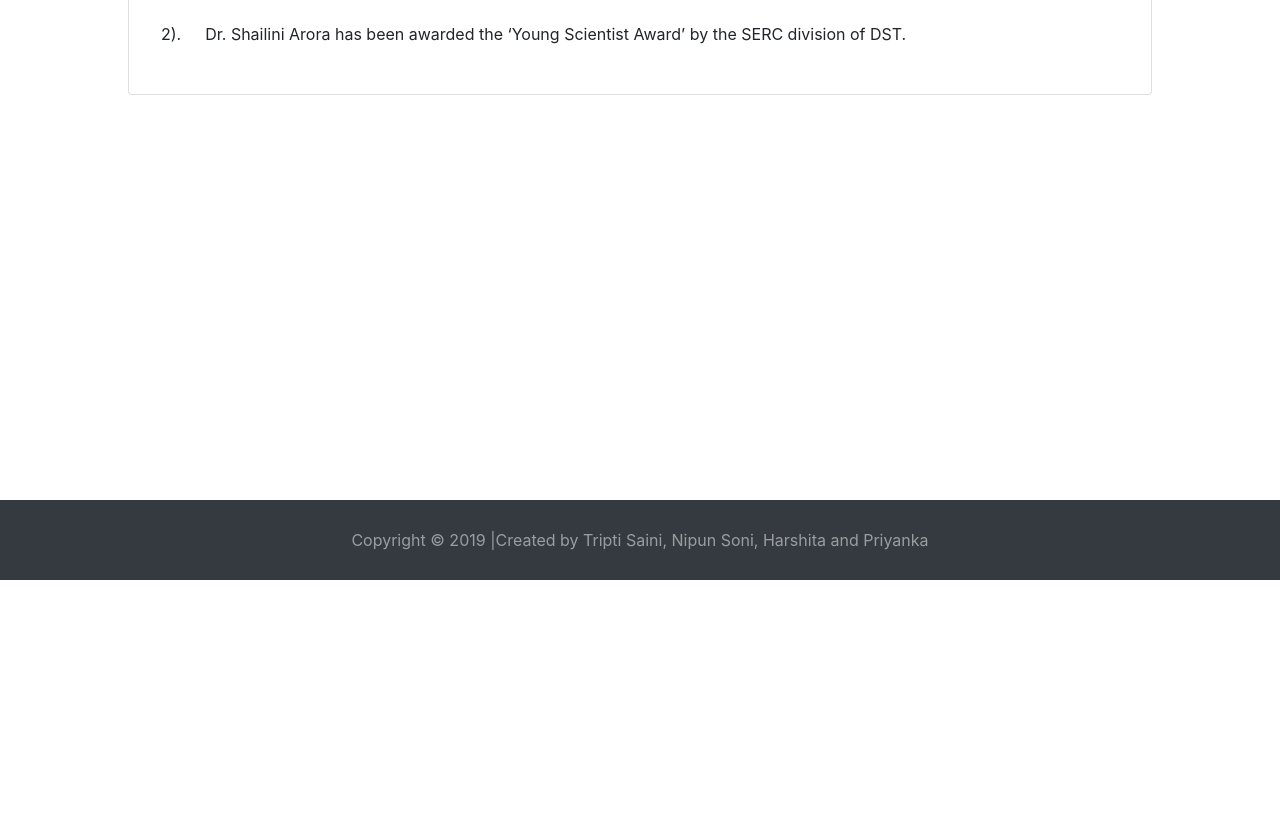
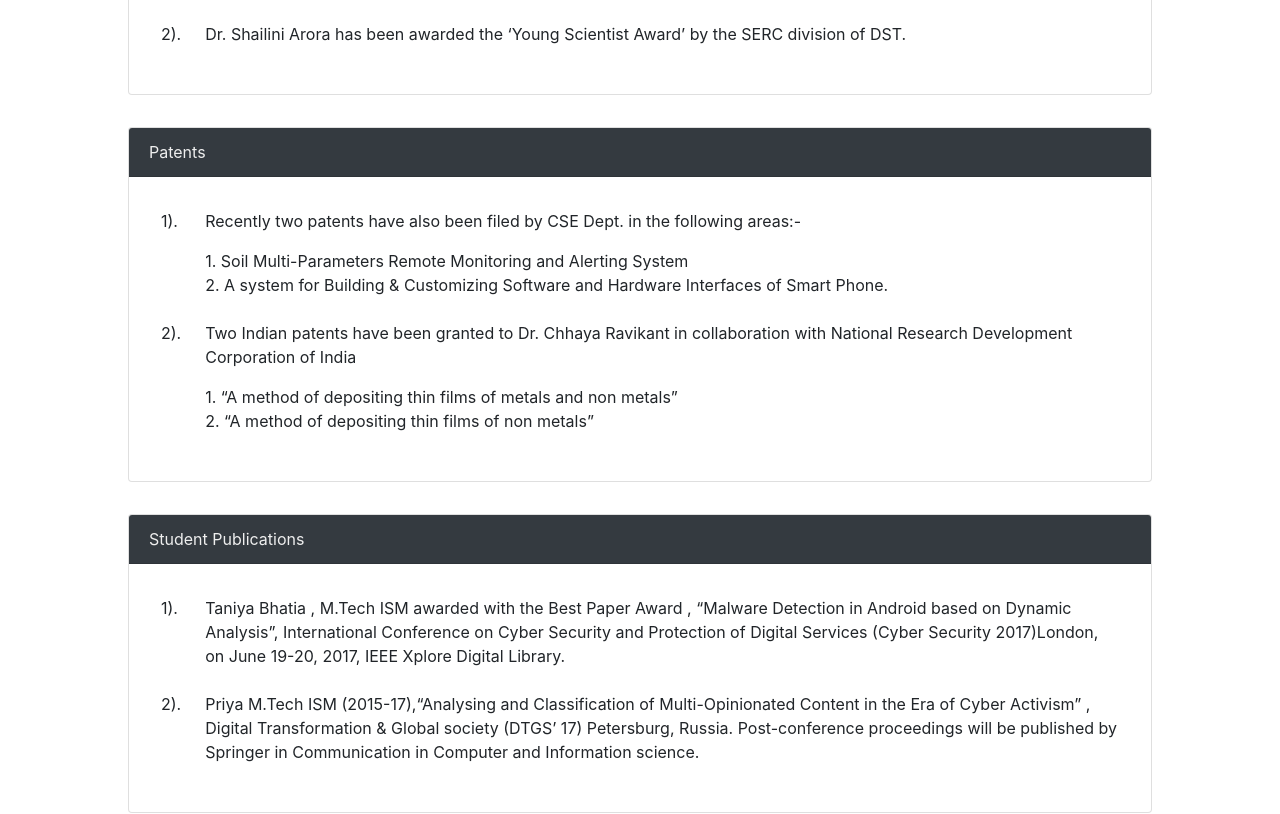
Before and after one commit to sainitripti/tnportal, a React (Create React App) app: page /faculty-research in a window 1280 px wide. Shown: the part 220-1034 px from the top of the page. Before the commit the page ends 800 px from the top, so only its background shows below. Built offline with nearby package versions, Linux system fonts and the light colour scheme; no server answers.

Commit message:
Updated faculty research page

```diff
--- a/src/components/FacultyResearchPage.js
+++ b/src/components/FacultyResearchPage.js
@@ -24,40 +24,56 @@ class FacultyResearchPage extends Component {
                             </tbody>
                         </Table>
                     </div>
+                    </div>
+                    <div className="card mb-3 custom-width custom-margin">
+                    <CardHeader className="dark-mode">Patents</CardHeader>
+                    <div className="card-body">
+                        <Table responsive borderless>
+                            <tbody>
+                                <tr>
+                                    <td>1).</td>
+                                    <td>
+                                     <p>Recently two patents have also been filed by CSE Dept. in the following areas:-</p>
+
+                                    1. Soil Multi-Parameters Remote Monitoring and Alerting System<br/>
+                                    2. A system for Building & Customizing Software and Hardware Interfaces of Smart Phone. <br/>
+                                     </td>
+                                </tr>
+                                <tr>
+                                    <td>2).</td>
+                                    <td><p>Two Indian patents have been granted  to Dr. Chhaya Ravikant in collaboration with National Research Development Corporation of India
+
+                                    </p>
+
+                                    1. “A method of depositing thin films of metals and non metals” <br/>
+                                    2. “A method of depositing thin films of non metals”<br/></td>
+                                </tr>
+                            </tbody>
+                        </Table>
+                    </div>
                 </div>
+                <div className="card mb-3 custom-width custom-margin">
+                    <CardHeader className="dark-mode">Student Publications</CardHeader>
+                    <div className="card-body">
+                        <Table responsive borderless>
+                            <tbody>
+                                <tr>
+                                    <td>1).</td>
+                                    <td>
+                                    Taniya Bhatia , M.Tech ISM awarded with the Best Paper Award , “Malware Detection in Android based on Dynamic Analysis”, International Conference on Cyber Security and Protection of Digital Services (Cyber Security 2017)London, on June 19-20, 2017, IEEE Xplore Digital Library. </td>
+                                </tr>
+                                <tr>
+                                    <td>2).</td>
+                                    <td>Priya M.Tech ISM (2015-17),“Analysing and Classification of Multi-Opinionated Content in the Era of Cyber Activism” , Digital Transformation & Global society (DTGS’ 17) Petersburg, Russia. Post-conference proceedings will be published by Springer in Communication in Computer and Information science. </td>
+                                </tr>
+                            </tbody>
+                        </Table>
+                    </div>
+                </div>
+                <br/>
+                <br/>
+            </div>
 
-
-                {/*
-
-                Awards
-
-                Dr. Ranu Gadi has also been awarded with the ‘Thomas Kuhn Honour Pin’ as hope for sustainable region for her research paper presented at the Third Int. Symposium on Non-CO2Green house Gases.
-                Dr. Shailini Arora has been awarded the ‘Young Scientist Award’ by the SERC division of DST.
-
-
-
-                Patents
-
-    Recently two patents have also been filed by CSE Dept. in the following areas:-
-
-      1. Soil Multi-Parameters Remote Monitoring and Alerting System
-      2. A system for Building & Customizing Software and Hardware Interfaces of Smart Phone.
-
-
-    Two Indian patents have been granted  to Dr. Chhaya Ravikant in collaboration with National Research Development Corporation of India, INDIA
-
-           (i) “A method of depositing thin films of metals and non metals”
-            (ii)“A method of depositing thin films of non metals”
-
-
-            Student Publications
-
- Taniya Bhatia , M.Tech ISM awarded with the Best Paper Award , “Malware Detection in Android based on Dynamic Analysis”, International Conference on Cyber Security and Protection of Digital Services (Cyber Security 2017)London, on June 19-20, 2017, IEEE Xplore Digital Library.
-
-Priya M.Tech ISM (2015-17),“Analysing and Classification of Multi-Opinionated Content in the Era of Cyber Activism” , Digital Transformation & Global society (DTGS’ 17) Petersburg, Russia. Post-conference proceedings will be published by Springer in Communication in Computer and Information science.
-
- */}
-            </div>
         )
     }
 }
```
